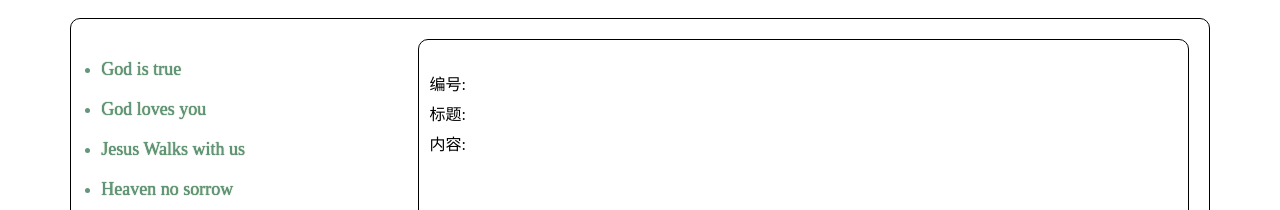
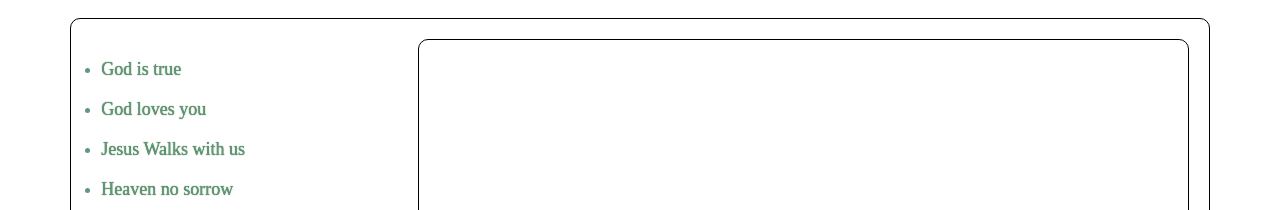
Before and after one commit to ZhouChenxing-Joe/vue3route, a Vue app: page /news/detail in a window 1280 px wide. Shown: the part 182-392 px from the top of the page. Built offline with nearby package versions, Linux system fonts and the light colour scheme; the HTML template or start-up script is replaced by a standard one.

Commit message:
version 11

```diff
--- a/src/pages/Detail.vue
+++ b/src/pages/Detail.vue
@@ -1,14 +1,17 @@
 <template>
     <ul class="news-list">
+       <!-- query参数
         <li>编号:{{ route.query.id }}</li>
         <li>标题:{{ route.query.title }}</li>
-        <li>内容:{{ route.query.content }}</li>
+        <li>内容:{{ route.query.content }}</li> -->
     </ul>
 </template>
 
 <script setup lang="ts" name="Detail">
+
+/*query 参数
 import { useRoute} from 'vue-router';
-const route = useRoute()
+const route = useRoute() */
 </script>
 
 <style scoped>
--- a/src/pages/News.vue
+++ b/src/pages/News.vue
@@ -3,10 +3,11 @@
         <!-- 导航区 -->
         <ul>
             <li v-for="news in newsList" :key="news.id">
-                <!-- 第一种写法 -->
+                <!-- 第一种写法 query 参数-->
                 <!-- <RouterLink :to="`/news/detail?id=${news.id}&title=${news.title}&content=${news.content}`">{{ news.title }}</RouterLink> -->
 
                 <!-- 第二种写法 -->
+               <!--query参数
                 <RouterLink :to="{
                     name: 'xiangxi',
                     query: {
@@ -16,7 +17,9 @@
                     }
                 }">
                     {{ news.title }}
-                </RouterLink>
+                </RouterLink> -->
+
+                <RouterLink to="/news/detail">{{ news.title }}</RouterLink>
             </li>
         </ul>
         <!-- 展示区 -->
```
